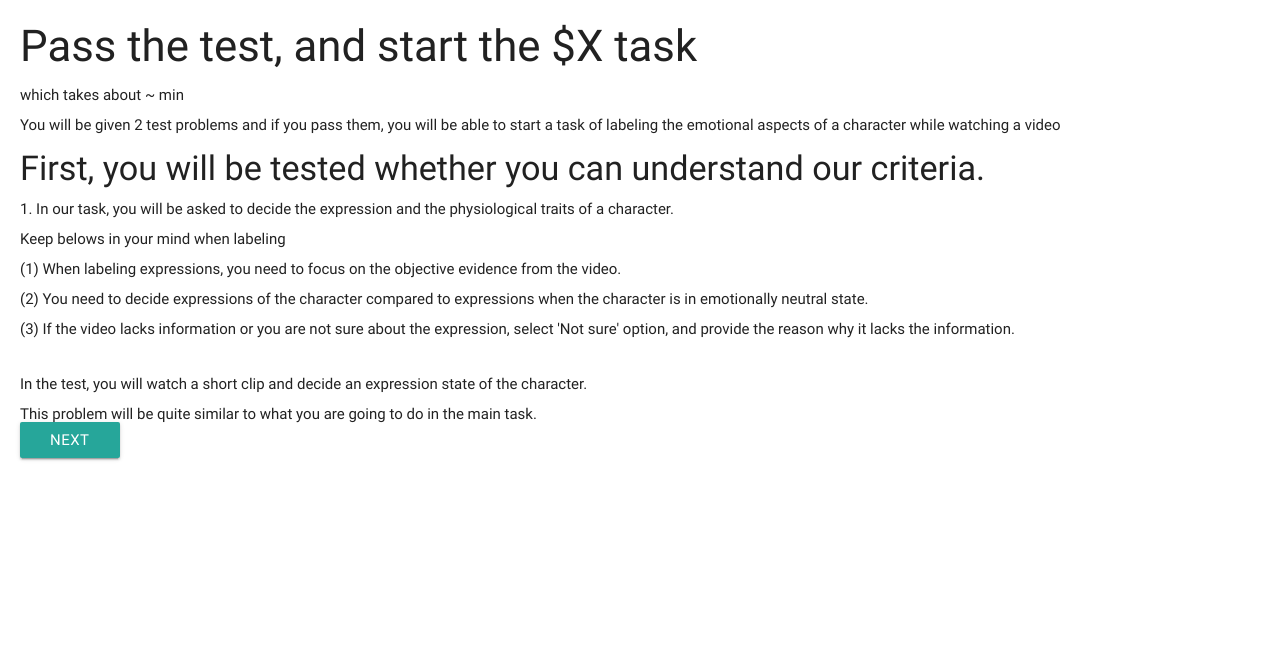
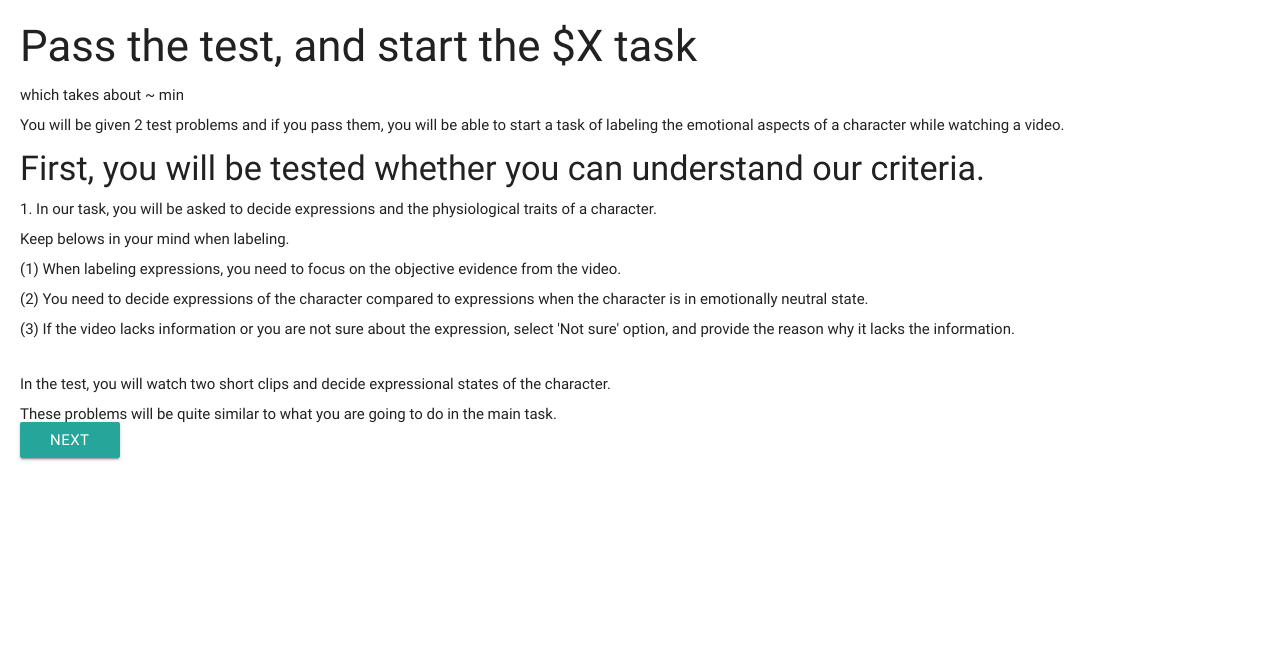
Before and after one commit to kixlab/SuggestBot_Crowdsourcing_Preprocessing, a Django app: a page that uses emotion_labeling/templates/emotion_labeling_component_process_prescreening.html in a window 1280 px wide. Shown: the top 662 px of the page. Run offline with Django 3.2, Linux system fonts and the light colour scheme; some libraries are stand-ins or nearby versions.

Commit message:
statement changed

```diff
--- a/emotion_labeling/templates/emotion_labeling_component_process_prescreening.html
+++ b/emotion_labeling/templates/emotion_labeling_component_process_prescreening.html
@@ -10,19 +10,19 @@
   <div v-bind:class="{hidden_item:step!=0}" class="row" style="display:block; margin: auto;">
     <h3>Pass the test, and start the $X task</h3>
     <p>which takes about ~ min</p>
-    <p>You will be given 2 test problems and if you pass them, you will be able to start a task of labeling the emotional aspects of a character while watching a video</p>
+    <p>You will be given 2 test problems and if you pass them, you will be able to start a task of labeling the emotional aspects of a character while watching a video.</p>
     <h4>First, you will be tested whether you can understand our criteria.</h4>
-    <p>1. In our task, you will be asked to decide the expression and the physiological traits of a character.</p>
-    <p>Keep belows in your mind when labeling</p>
+    <p>1. In our task, you will be asked to decide expressions and the physiological traits of a character.</p>
+    <p>Keep belows in your mind when labeling.</p>
     <p>(1) When labeling expressions, you need to focus on the objective evidence from the video.</p>
     <p>(2) You need to decide expressions of the character compared to expressions when the character is in emotionally neutral state.</p>
     <p>(3) If the video lacks information or you are not sure about the expression, select 'Not sure' option, and provide the reason why it lacks the information.</p>
     <br>
-    <p>In the test, you will watch a short clip and decide an expression state of the character.</p>
-    <p>This problem will be quite similar to what you are going to do in the main task.</p>
+    <p>In the test, you will watch two short clips and decide expressional states of the character.</p>
+    <p>These problems will be quite similar to what you are going to do in the main task.</p>
   </div>
   <div v-bind:class="{hidden_item:step!=1}">
-    <p>Watch a short clip and decide an expression state of the character according to criteria below.</p>
+    <p>Watch short clips and decide expressional states of a character in each clips according to criteria below.</p>
     <p>(1) When labeling expressions, you need to focus on the objective evidence from the video.</p>
     <p>(2) You need to decide expressions of the character compared to expressions when the character is in emotionally neutral state.</p>
     <p>(3) If the video lacks information or you are not sure about the expression, select 'Not sure' option, and provide the reason why it lacks the information.</p>
```
